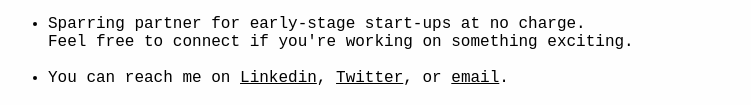
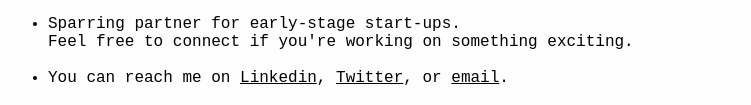
Before and after one commit to boyang-pan/personal-website, a plain HTML site: page index.html in a window 1280 px wide. Shown: the part 283-388 px from the top of the page, without its empty margins (0-751 px from the left). Drawn offline with Linux system fonts and the light colour scheme.

Commit message:
Update index.html

```diff
--- a/index.html
+++ b/index.html
@@ -44,7 +44,7 @@
           </ul>
       &nbsp;
       <li>
-        Sparring partner for early-stage start-ups at no charge.
+        Sparring partner for early-stage start-ups.
         <div>
           Feel free to connect if you're working on something exciting.
         </div>
```
